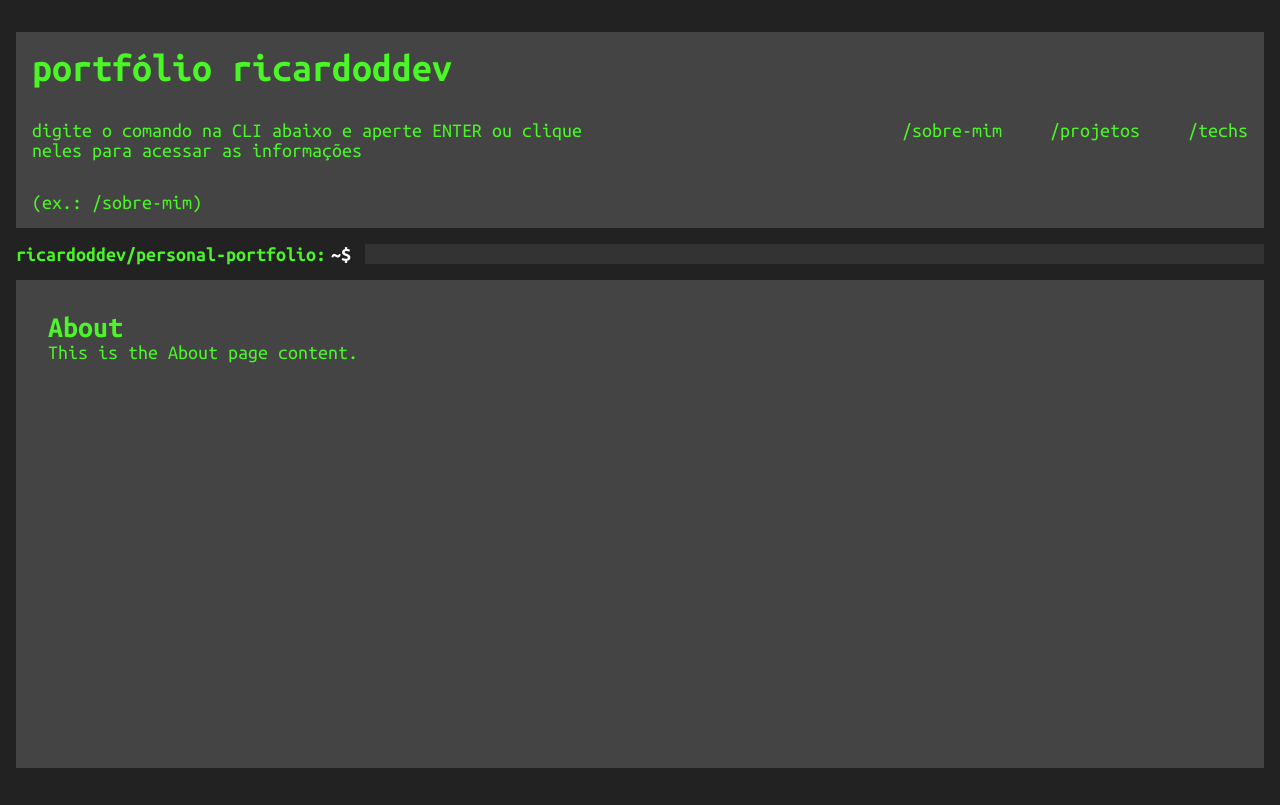
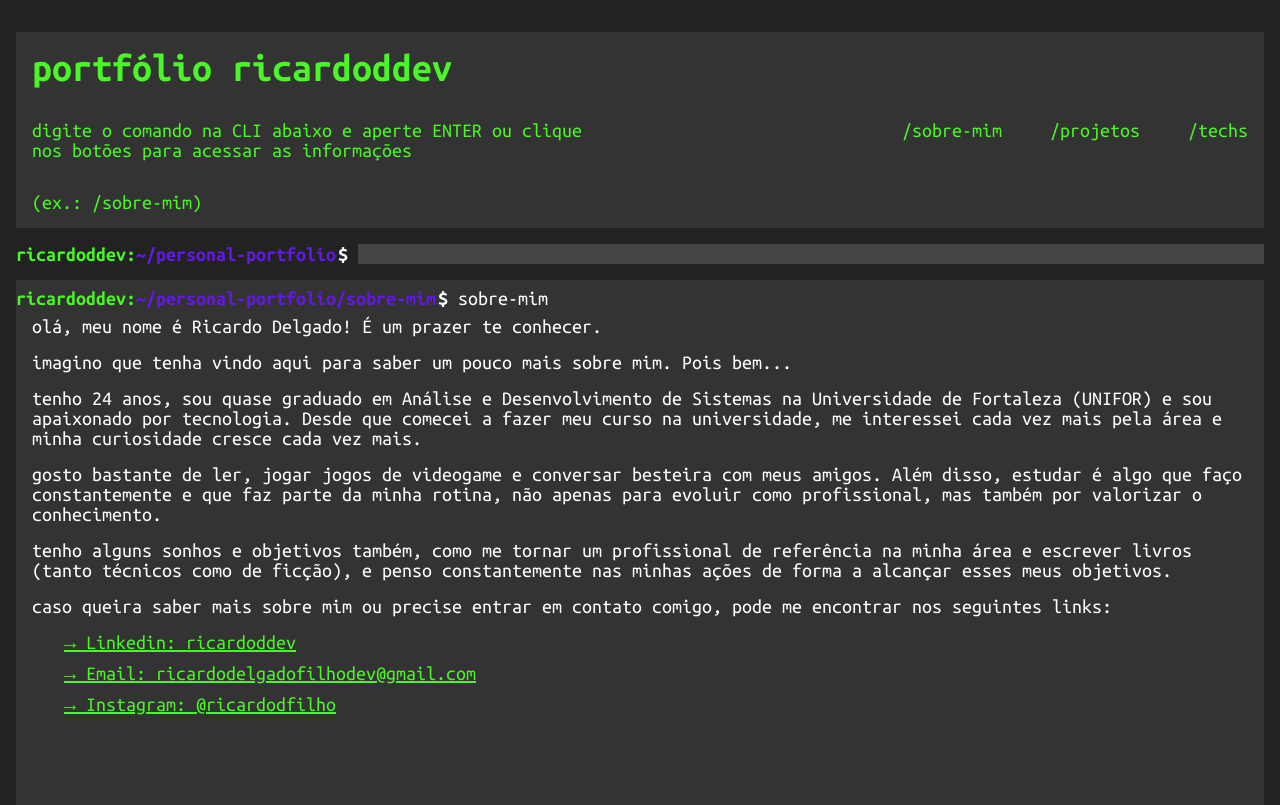
Before and after one commit to ricardoddev/personal-portfolio, a React (Vite) app: page /about-me in a window 1280 px wide. Built offline with nearby package versions, Linux system fonts and the light colour scheme.

Commit message:
adjusting projects and about-me routes

```diff
--- a/src/components/commandLineInput/commandLineInput.tsx
+++ b/src/components/commandLineInput/commandLineInput.tsx
@@ -2,8 +2,7 @@ import { useState } from "react";
 import { CLIInput } from "./styles";
 import { useNavigate } from "react-router-dom";
 import { toast } from "sonner";
-
-
+import { User } from "../user/user";
 
 export function CommandLineInput() {
     const [command, setCommand] = useState('')
@@ -45,7 +44,7 @@ export function CommandLineInput() {
 
     return (
         <CLIInput>
-            <strong>ricardoddev/personal-portfolio:<span>~$</span>&nbsp;</strong>
+            <User />
             <input
                 type="text"
                 onChange={handleInputChange}
--- a/src/components/commandLineInput/styles.ts
+++ b/src/components/commandLineInput/styles.ts
@@ -5,17 +5,6 @@ export const CLIInput = styled.div`
     align-items: center;
     margin: 1rem auto;
     width: 100%;
-
-    strong {
-        flex: 0 0 auto;
-        width: auto;
-        white-space: nowrap;
-    }
-
-    span {
-        color: ${props => props.theme.white};
-        margin: 0 0.275rem 0 5px;
-    }
 
     input {
         background: ${props => props.theme["input-dark-gray"]};
--- a/src/components/infoExibition/aboutMe/aboutMe.tsx
+++ b/src/components/infoExibition/aboutMe/aboutMe.tsx
@@ -1,10 +1,44 @@
+import { User } from "../../user/user";
 import { InfoExibitionWrapper } from "../styles";
+import { AboutMeParagraph, AboutMeWrapper } from "./styles";
 
 export function AboutMe() {
     return (
       <InfoExibitionWrapper>
-        <h2>About</h2>
-        <p>This is the About page content.</p>
+        <AboutMeWrapper>
+          <User route="/sobre-mim"/>
+          <p>sobre-mim</p>
+        </AboutMeWrapper>
+
+        <AboutMeParagraph>
+          olá, meu nome é Ricardo Delgado! É um prazer te conhecer.
+        </AboutMeParagraph>
+
+        <AboutMeParagraph>
+          imagino que tenha vindo aqui para saber um pouco mais sobre mim. Pois bem...
+        </AboutMeParagraph>
+
+        <AboutMeParagraph>
+          tenho 24 anos, sou quase graduado em Análise e Desenvolvimento de Sistemas na Universidade de Fortaleza (UNIFOR) e sou apaixonado por tecnologia. Desde que comecei a fazer meu curso na universidade, me interessei cada vez mais pela área e minha curiosidade cresce cada vez mais.
+        </AboutMeParagraph>
+
+        <AboutMeParagraph>
+          gosto bastante de ler, jogar jogos de videogame e conversar besteira com meus amigos. Além disso, estudar é algo que faço constantemente e que faz parte da minha rotina, não apenas para evoluir como profissional, mas também por valorizar o conhecimento.
+        </AboutMeParagraph>
+
+        <AboutMeParagraph>
+          tenho alguns sonhos e objetivos também, como me tornar um profissional de referência na minha área e escrever livros (tanto técnicos como de ficção), e penso constantemente nas minhas ações de forma a alcançar esses meus objetivos.
+        </AboutMeParagraph>
+
+        <AboutMeParagraph>
+          caso queira saber mais sobre mim ou precise entrar em contato comigo, pode me encontrar nos seguintes links:
+
+          <ul>
+            <li><a href="https://www.linkedin.com/in/ricardoddev/">&#8594; Linkedin: ricardoddev</a></li>
+            <li><a href="mailto:ricardodelgadofilhodev@gmail.com">&#8594; Email: ricardodelgadofilhodev@gmail.com</a></li>
+            <li><a href="https://www.instagram.com/ricardodfilho/">&#8594; Instagram: @ricardodfilho</a></li>
+          </ul>
+        </AboutMeParagraph>
       </InfoExibitionWrapper>
     );
   }
--- /dev/null
+++ b/src/components/infoExibition/aboutMe/styles.ts
@@ -0,0 +1,33 @@
+import styled from "styled-components";
+
+export const AboutMeWrapper = styled.div`
+    display: flex;
+    margin-top: .5rem;
+
+    p {
+        color: ${props => props.theme.white};
+    }
+`
+
+export const AboutMeParagraph = styled.p`
+    color: ${props => props.theme.white};
+
+    margin: .5rem 1rem 1rem 1rem;
+
+    display: flex;
+    flex-direction: column;
+    gap: .5rem;
+
+    ul {
+        margin-left: 2rem;
+        list-style: none;
+
+        li {
+            margin: .5rem 0;
+
+            a {
+                color: ${props => props.theme["green-cli"]};
+            }
+        }
+    }
+`
--- a/src/components/infoExibition/projects/projects.tsx
+++ b/src/components/infoExibition/projects/projects.tsx
@@ -1,10 +1,55 @@
+import { User } from "../../user/user";
 import { InfoExibitionWrapper } from "../styles";
+import { HelpReply, ProjectWrapper } from "./styles";
+
+const projects = [
+  {
+    name: 'task manager',
+    link: 'https://github.com/ricardoddev/task-manager-node'
+  },
+  {
+    name: 'rest api practices',
+    link: 'https://github.com/ricardoddev/ignite-api-rest-node'
+  },
+  {
+    name: 'notes app',
+    link: 'https://github.com/ricardoddev/notes-app'
+  },
+  {
+    name: 'voting poll api',
+    link: 'https://github.com/ricardoddev/voting-poll-api'
+  },
+  {
+    name: 'todo list',
+    link: 'https://github.com/ricardoddev/todo-list-ignite'
+  },
+  {
+    name: 'habit tracking',
+    link: 'https://github.com/ricardoddev/habits'
+  },
+]
 
 export function Projects() {
     return (
       <InfoExibitionWrapper>
-        <h2>Projects</h2>
-        <p>This is the Projects page content.</p>
+        <ProjectWrapper>
+          <User route="/projects" />
+          <p>help</p>
+        </ProjectWrapper>
+
+        <HelpReply>
+          <p>Clique no nome do projeto para acessar seu repositório no Github.</p>
+          <p>Click on the name of the project to access its Github repository.</p>
+        </HelpReply>
+
+        {projects.map(project => {
+          return (
+            <ProjectWrapper>
+              <User route="/projects"/>
+              <a href={project.link} target="_blank">{project.name}</a>
+            </ProjectWrapper>
+          )
+        })}
       </InfoExibitionWrapper>
     );
   }
--- /dev/null
+++ b/src/components/infoExibition/projects/styles.ts
@@ -0,0 +1,24 @@
+import styled from "styled-components";
+
+export const ProjectWrapper = styled.div`
+    display: flex;
+    margin-top: .5rem;
+
+    p {
+        color: ${props => props.theme.white};
+    }
+
+    a {
+        color: ${props => props.theme["green-cli"]};
+    }
+`
+
+export const HelpReply = styled.p`
+    color: ${props => props.theme.white};
+
+    margin: .5rem 0 2rem 1rem;
+
+    display: flex;
+    flex-direction: column;
+    gap: .5rem;
+`
--- a/src/components/infoExibition/styles.ts
+++ b/src/components/infoExibition/styles.ts
@@ -5,7 +5,5 @@ export const InfoExibitionWrapper = styled.main`
 
     margin-bottom: 2rem;
     background: ${props => props.theme["bg-gray"]};
-    padding: 1rem;
-
-
+    padding-bottom: 1rem;
 `
--- a/src/components/navbar/navbar.tsx
+++ b/src/components/navbar/navbar.tsx
@@ -6,7 +6,7 @@ export function Navbar() {
         <NavbarWrapper>
             <div>
                 <TitleAndReturnHome><Link to={'/'}>portfólio ricardoddev</Link></TitleAndReturnHome>
-                <p>digite o comando na CLI abaixo e aperte ENTER ou clique neles para acessar as informações</p>
+                <p>digite o comando na CLI abaixo e aperte ENTER ou clique nos botões para acessar as informações</p>
                 <p>(ex.: /sobre-mim)</p>
             </div>
 
--- /dev/null
+++ b/src/components/user/styles.ts
@@ -0,0 +1,18 @@
+import styled from "styled-components";
+
+export const CLIUser = styled.div`
+    strong {
+        flex: 0 0 auto;
+        width: auto;
+        white-space: nowrap;
+    }
+
+    span {
+        color: ${props => props.theme["blue-cli"]};
+    }
+
+    #last-char {
+        color: ${props => props.theme.white};
+        margin-left: 2px;
+    }
+`
--- /dev/null
+++ b/src/components/user/user.tsx
@@ -0,0 +1,18 @@
+import { CLIUser } from "./styles";
+
+interface UserProps {
+    route?: string
+}
+
+export function User({ route }:UserProps) {
+    return(
+        <CLIUser>
+            <strong>
+                ricardoddev:
+                <span>~/personal-portfolio</span>
+                <span>{route}</span>
+                <span id='last-char'>$</span>&nbsp;
+            </strong>
+        </CLIUser>
+    )
+}
--- a/src/styles/themes/default.ts
+++ b/src/styles/themes/default.ts
@@ -1,8 +1,9 @@
 export const defaultTheme = {
     'bg-dark-gray': '#222222',
-    'input-dark-gray': '#333333',
-    'bg-gray': '#444444',
+    'input-dark-gray': '#444444',
+    'bg-gray': '#333333',
 
+    'blue-cli': '#6418E3',
     'green-cli': '#4AF626',
 
     white: '#fff',
```
